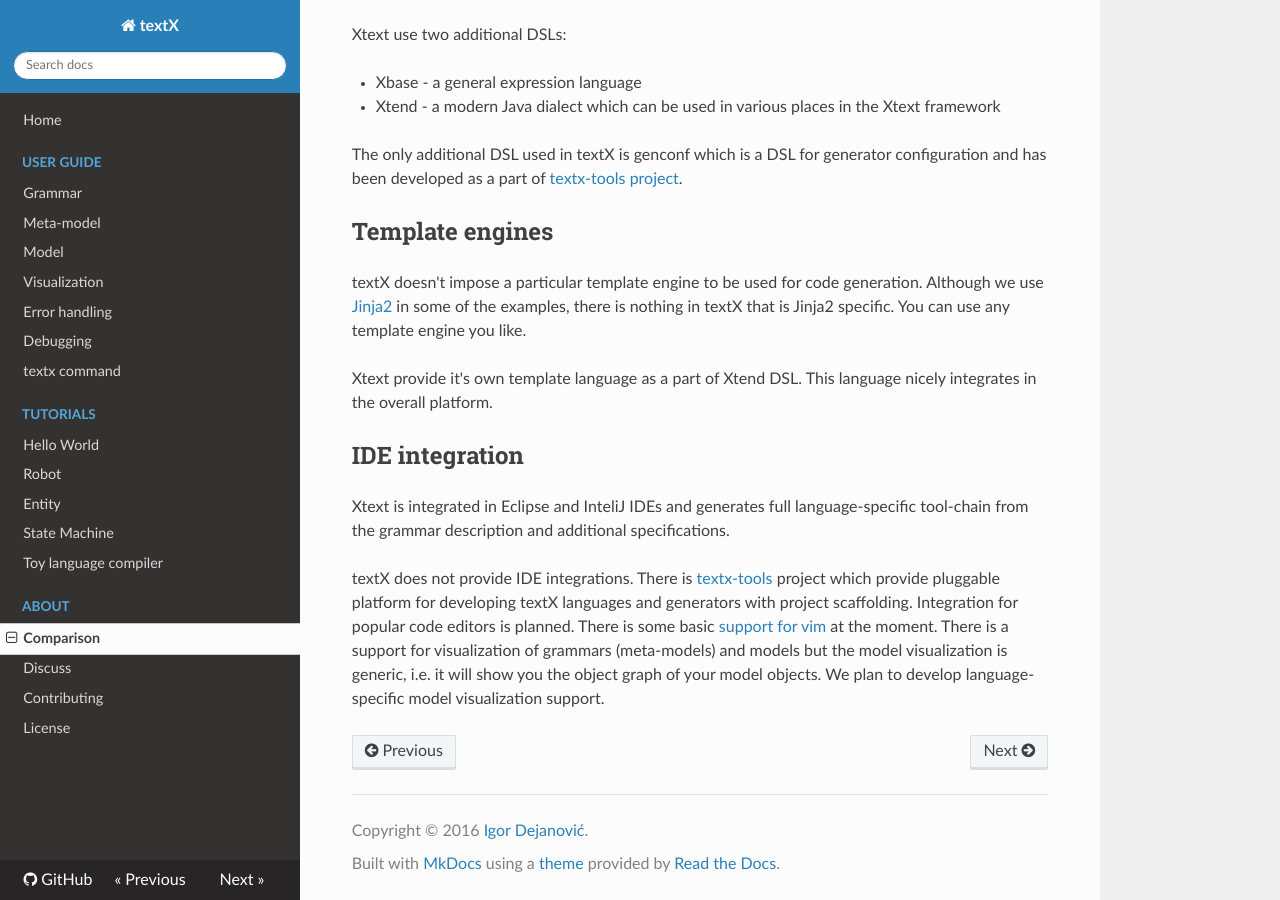
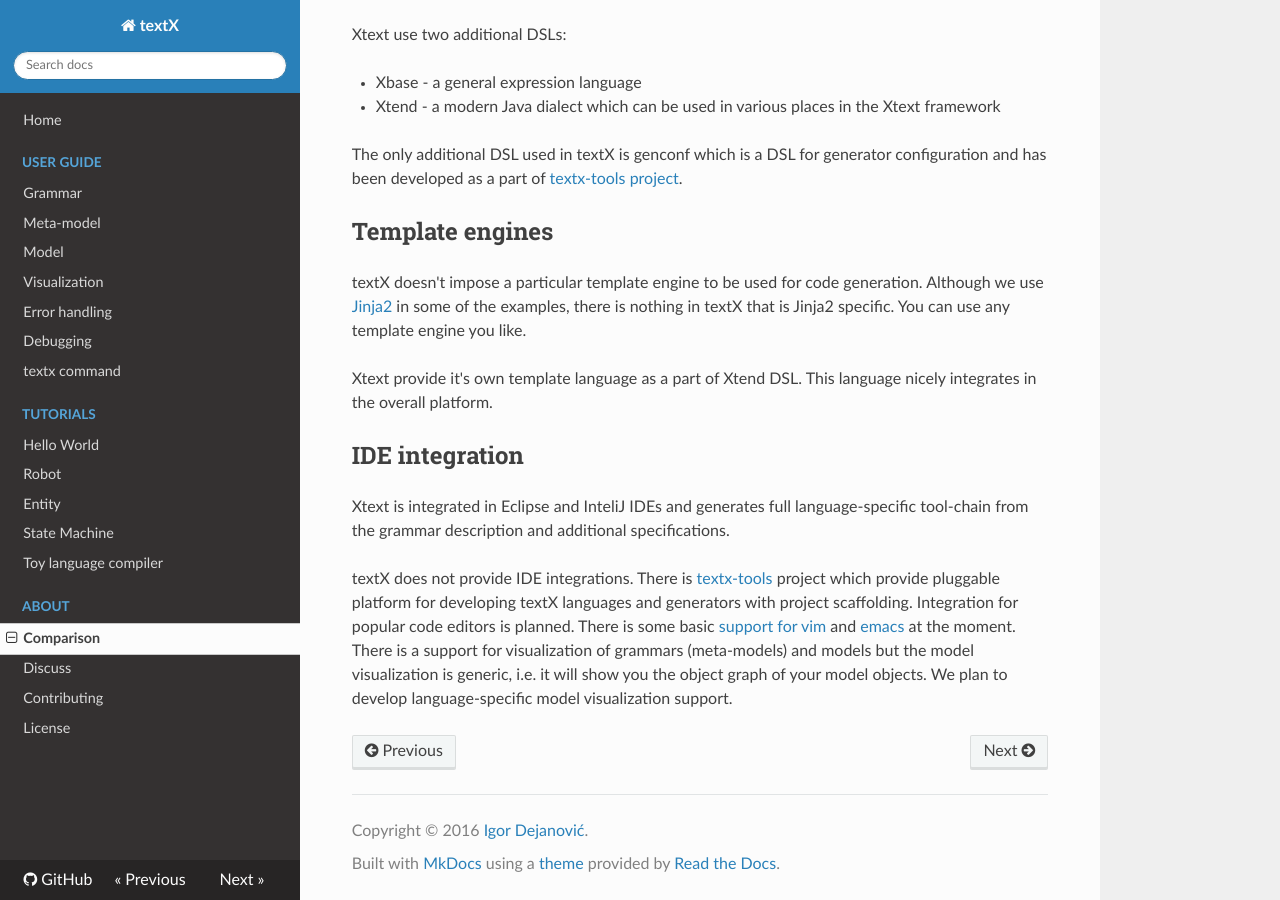
Before and after one commit to textX/textX, an MkDocs documentation site: the page built from docs/about/comparison.md, in a window 1280 px wide and 900 px high, scrolled down 7415 px. Built offline with MkDocs 1.6.1, drawn with Linux system fonts in a browser that asks for light colours; nearby versions of some CDN libraries; old or Windows-style settings are respelled for this version of MkDocs.

Commit message:
Link to textx-mode from comparison docs.

```diff
--- a/docs/about/comparison.md
+++ b/docs/about/comparison.md
@@ -404,12 +404,12 @@
 language-specific tool-chain from the grammar description and additional
 specifications.
 
-textX does not provide IDE integrations. There is
-[textx-tools](https://github.com/igordejanovic/textx-tools) project which
+textX does not provide IDE integrations. There
+is [textx-tools](https://github.com/igordejanovic/textx-tools) project which
 provide pluggable platform for developing textX languages and generators with
 project scaffolding. Integration for popular code editors is planned. There is
-some basic [support for vim](https://github.com/igordejanovic/textx.vim) at the
-moment. There is a support for visualization of grammars (meta-models) and
-models but the model visualization is generic, i.e. it will show you the object
-graph of your model objects. We plan to develop language-specific model
-visualization support.
+some basic [support for vim](https://github.com/igordejanovic/textx.vim)
+and [emacs](https://github.com/novakboskov/textx-mode) at the moment. There is a
+support for visualization of grammars (meta-models) and models but the model
+visualization is generic, i.e. it will show you the object graph of your model
+objects. We plan to develop language-specific model visualization support.
```
